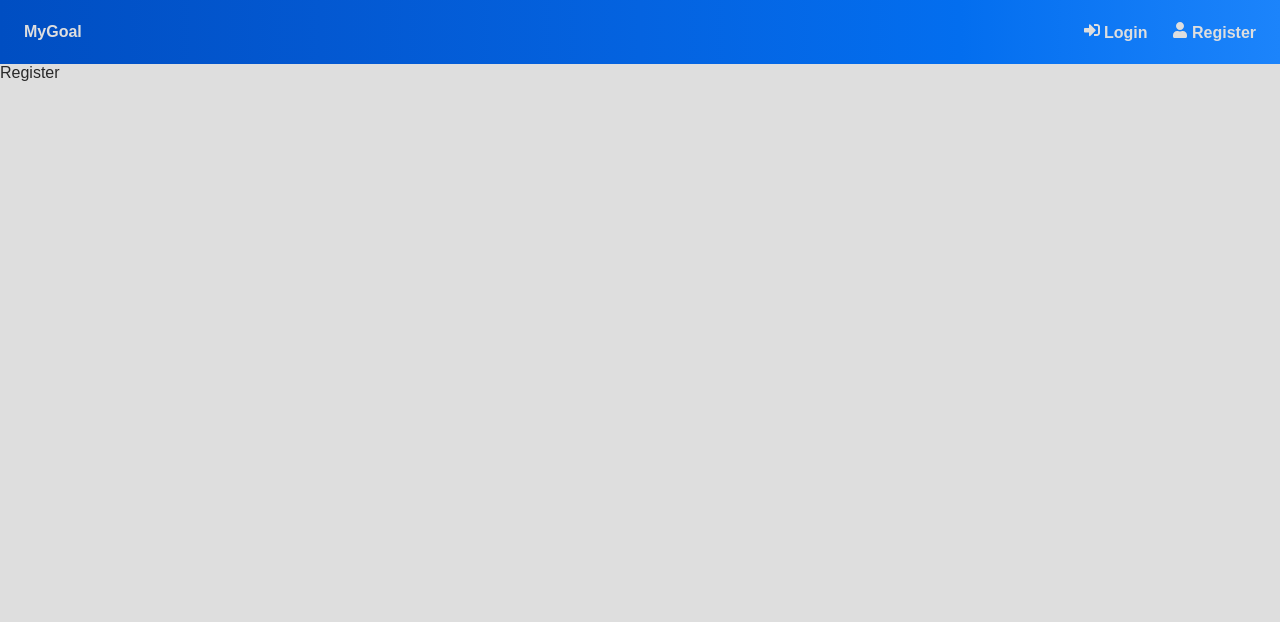
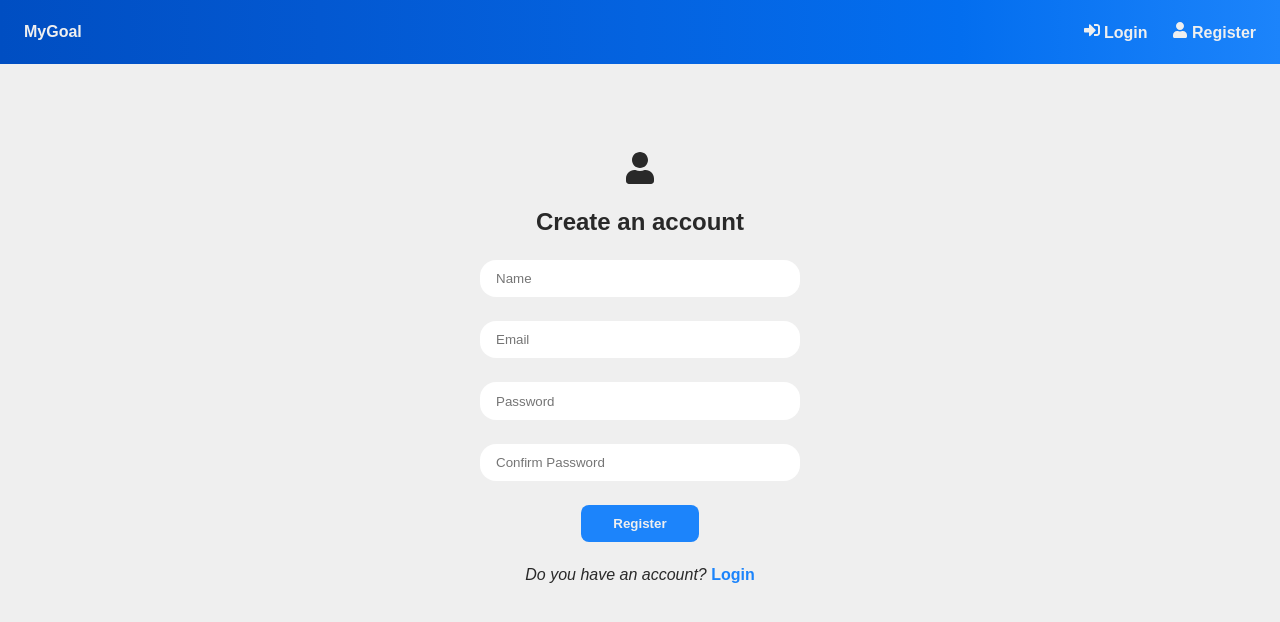
Before and after one commit to dylut2000/mern-authentication, a React (Vite) app in the folder client/: page /register in a window 1280 px wide. Shown: the top 622 px of the page. Built offline with nearby package versions, Linux system fonts and the light colour scheme.

Commit message:
Register page styled

```diff
--- a/client/src/index.scss
+++ b/client/src/index.scss
@@ -8,8 +8,10 @@
 
 :root {
   --white: #fff;
-  --smoke: rgb(222, 222, 222);
+  --smoke: #efefef;
   --dark: rgb(41, 41, 41);
+  --blue-light: #1c84fb;
+  --dark-blue: #1f5fb2;
   --bg-blueGradiant: linear-gradient(
     to right,
     #004ec2,
@@ -24,21 +26,20 @@ body {
   font-family: Arial, Helvetica, sans-serif;
   background-color: var(--smoke);
   color: var(--dark);
-}
+  overflow: scroll;
 
   .app {
-  height: 100vh;
-  width: 100%;
-
     // header component
     .header {
-    width: 100%;
+      width: 100vw;
       height: 4rem;
       padding: 0 1.5rem;
       display: flex;
       align-items: center;
       justify-content: space-between;
       background-image: var(--bg-blueGradiant);
+      position: fixed;
+      top: 0;
 
       a {
         text-decoration: none;
@@ -47,6 +48,7 @@ body {
 
         &:hover {
           color: var(--white);
+          font-style: oblique;
         }
       }
 
@@ -55,4 +57,67 @@ body {
         display: inline;
       }
     }
+
+    .btn {
+      padding: 0.7rem 2rem;
+      cursor: pointer;
+      transition: 500ms;
+      font-weight: bold;
+      border-radius: 0.5rem;
     }
+
+    .btn-primary {
+      color: var(--smoke);
+      background-color: var(--blue-light);
+      border: none;
+      &:hover {
+        background-color: var(--dark-blue);
+        color: var(--white);
+      }
+    }
+
+    .auth {
+      width: 100%;
+      height: calc(100vh - 4rem);
+      display: grid;
+      place-items: center;
+
+      &__card {
+        width: 22rem;
+        height: auto;
+        display: flex;
+        flex-direction: column;
+        align-items: center;
+        gap: 1.5rem;
+        padding: 1rem;
+
+        .logo {
+          font-size: 2rem;
+        }
+
+        p {
+          font-style: italic;
+
+          a {
+            text-decoration: none;
+            font-weight: bold;
+            font-style: normal;
+            cursor: pointer;
+            color: var(--blue-light);
+            &:hover {
+              text-decoration: underline;
+            }
+          }
+        }
+
+        input {
+          width: 100%;
+          outline: none;
+          padding: 0.7rem 1rem;
+          border: none;
+          border-radius: 1rem;
+        }
+      }
+    }
+  }
+}
--- a/client/src/pages/Register.jsx
+++ b/client/src/pages/Register.jsx
@@ -1,5 +1,33 @@
+import {useState} from 'react'
+import {FaUser} from 'react-icons/fa'
+import {Link} from 'react-router-dom'
+
 const Register = () => {
-  return <div>Register</div>
+  const [formData, setFormData] = useState({
+    name: '',
+    email: '',
+    password: '',
+    confirmPassword: '',
+  })
+
+  const {name, email, password, confirmPassword} = formData
+
+  return (
+    <div className="auth">
+      <div className="auth__card">
+        <FaUser className="logo" />
+        <h2>Create an account</h2>
+        <input type="text" placeholder="Name" />
+        <input type="text" placeholder="Email" />
+        <input type="password" placeholder="Password" />
+        <input type="password" placeholder="Confirm Password" />
+        <button className="btn btn-primary">Register</button>
+        <p>
+          Do you have an account? <Link to={'login'}>Login</Link>
+        </p>
+      </div>
+    </div>
+  )
 }
 
 export default Register
```
Lines whose indentation alone changed are shown as unchanged.
